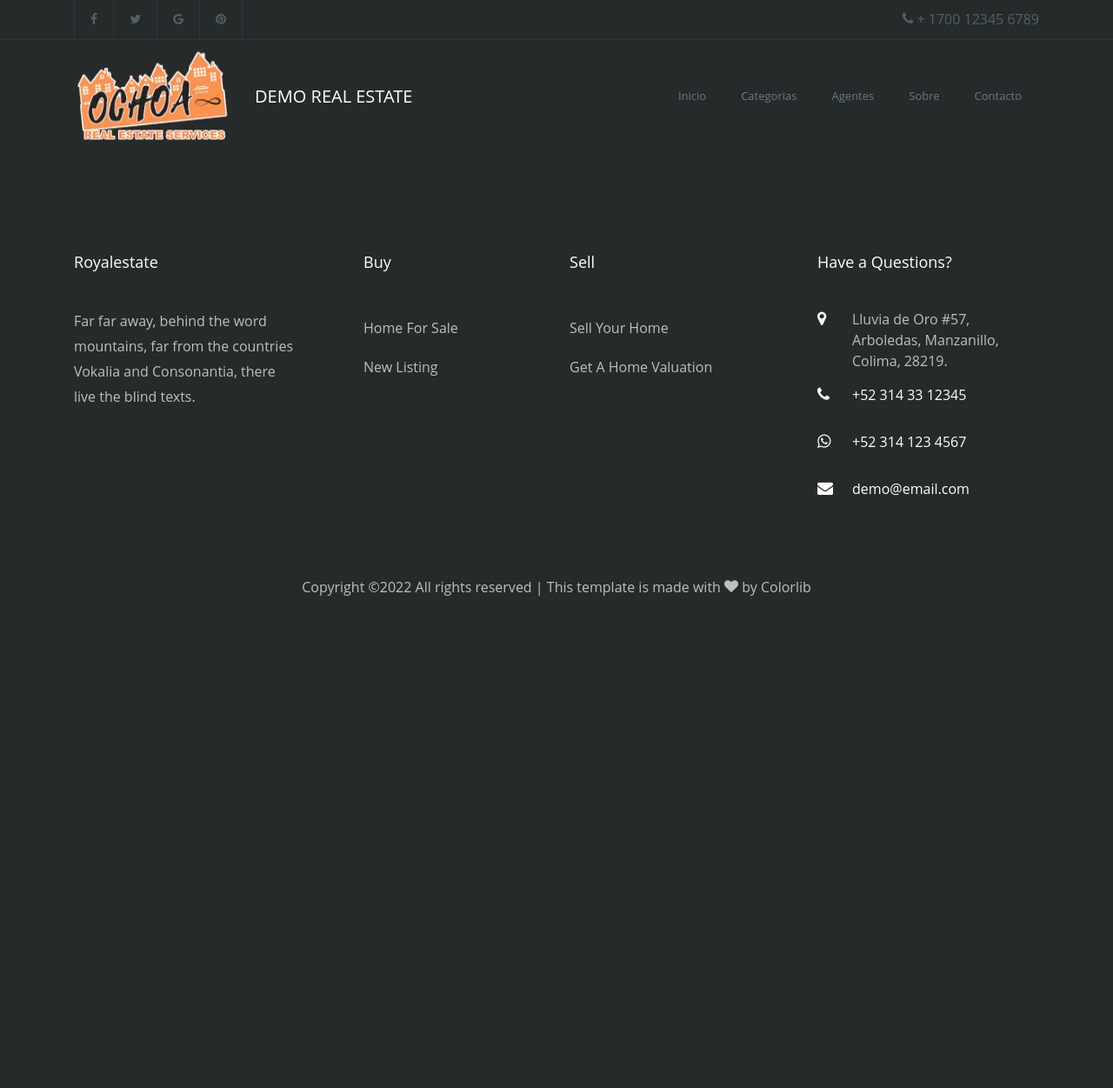
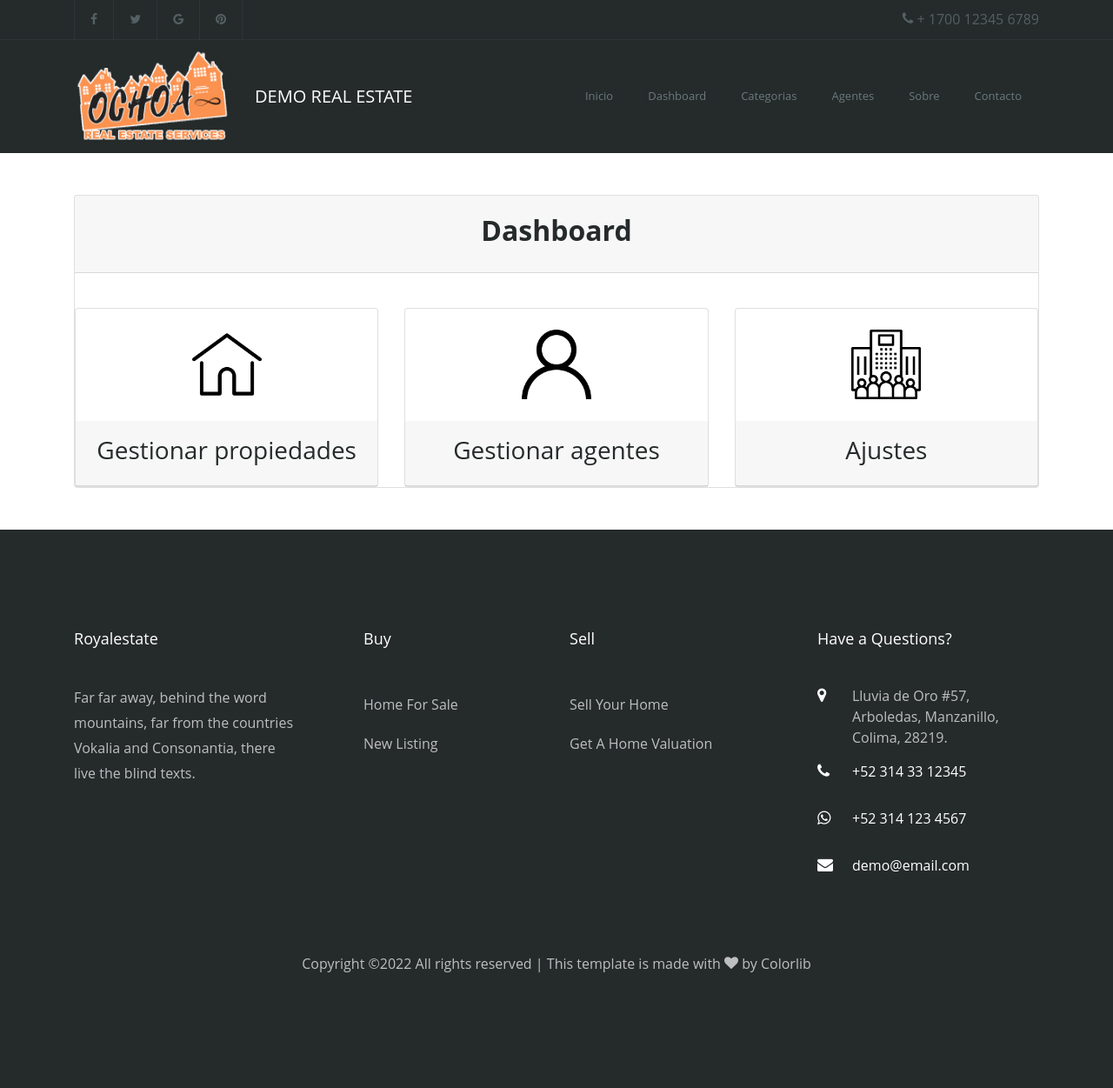
Before and after one commit to Jk99z2/RealEstate-Base, a PHP site: page /admin/dashboard.php in a window 1280 px wide. Shown: the whole page at 87% size. Before the commit the page ends 685 px from the top, so only its background shows below. Run offline with PHP 8.4, Linux system fonts and the light colour scheme; a user stored in the database is signed in; data comes from the database, SQL or seed files in the repository; some libraries are stand-ins or nearby versions; some web fonts are replaced.

Commit message:
Creación dashboard base
Se crea un dashboard base sencillo que redirigirá a las secciones deseadas (check href)

```diff
--- a/admin/dashboard.php
+++ b/admin/dashboard.php
@@ -1,3 +1,9 @@
+<?php
+session_start();
+if(!isset($_SESSION['admin'])){
+    header('location: ../index.php');
+}
+?>
 <!DOCTYPE html>
 <html lang="en">
 <head>
@@ -8,7 +14,63 @@
     <?php include '../links.php'; ?>
 </head>
 <body>
-    <?php include '../nav.php'; ?>
+    <?php include '../nav.php';
+    ?>
+
+    <section class="container py-5">
+        <div class="row">
+            <div class="col-md-12">
+                <div class="card">
+                    <div class="card-header">
+                        <h2 class="font-weight-bold text-center py-1">Dashboard</h2>
+                    </div>
+                    <div class="card-body"></div>
+                    <div class="row">
+                        <div class="col-md-4">
+                            <div class="card">
+                                <div class="card-img-top pt-4">
+                                    <a href="adm_properties">
+                                        <center><img src="../images/icons/home.png" class="card-img-top" alt="" style="width: 5rem; height: 5rem;"></center><br>
+                                    </a>
+                                </div>
+                                <div class="card-header">
+                                    <a href="adm_properties">
+                                        <h3 class="text-center">Gestionar propiedades</h3>
+                                    </a>
+                                </div>
+                            </div>
+                        </div>
+                        <div class="col-md-4">
+                            <div class="card">
+                            <div class="card-img-top pt-4">
+                                    <a href="adm_users">
+                                        <center><img src="../images/icons/user.png" class="card-img-top" alt="" style="width: 5rem; height: 5rem;"></center><br>
+                                    </a>
+                                </div>
+                                <div class="card-header">
+                                    <a href="adm_users">
+                                        <h3 class="text-center">Gestionar agentes</h3>
+                                    </a>
+                                </div>
+                            </div>
+                        </div>
+                        <div class="col-md-4">
+                            <div class="card">
+                            <div class="card-img-top pt-4">
+                                <a href="settings">
+                                    <center><img src="../images/icons/enterprise.png" class="card-img-top" alt="" style="width: 5rem; height: 5rem;"></center><br>
+                                </a>
+                                </div>
+                                <div class="card-header">
+                                    <a href="settings">
+                                        <h3 class="text-center">Ajustes</h3>
+                                    </a>
+                                </div>
+                            </div>
+                        </div>
+                    </div>
+
+    </section>
 </body>
     <?php include '../footer.php'; ?>
 
```
Also changed, not shown: images/icons/enterprise.png (added), images/icons/home.png (added), images/icons/user.png (added).
